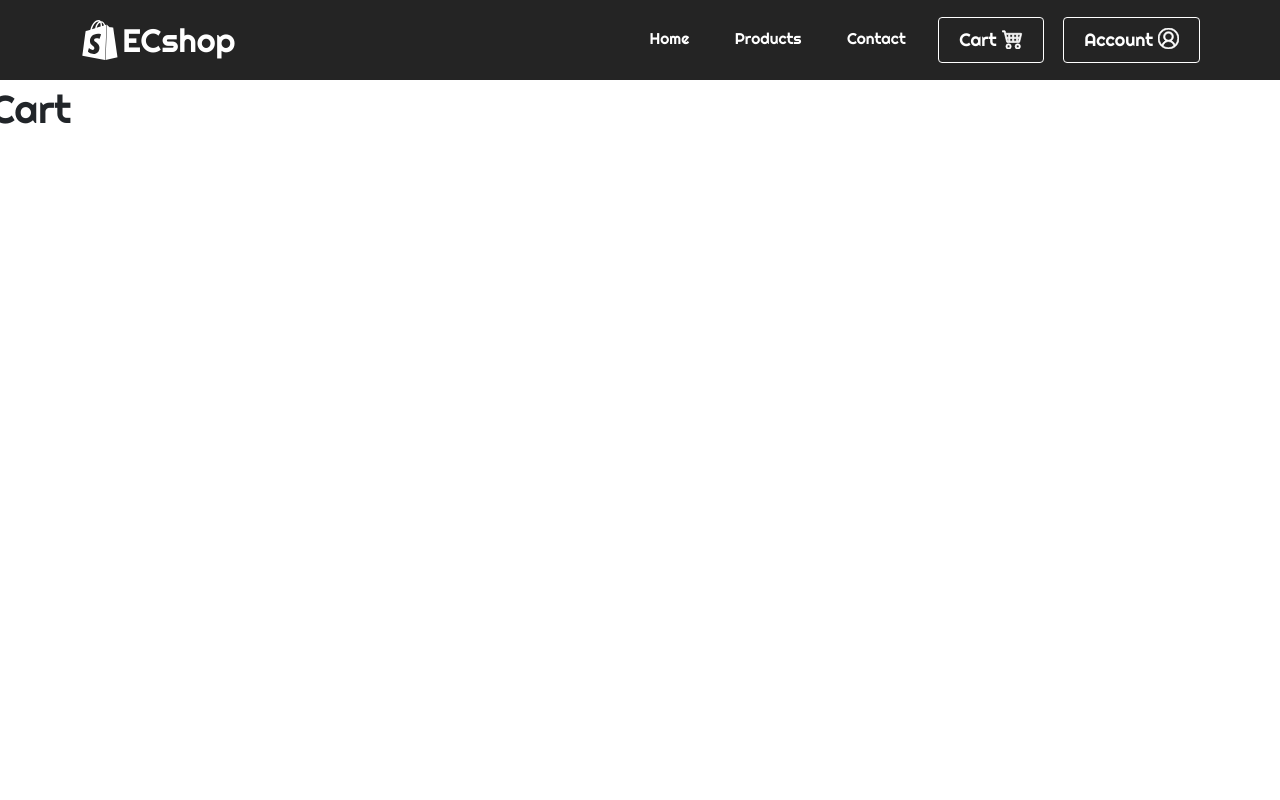
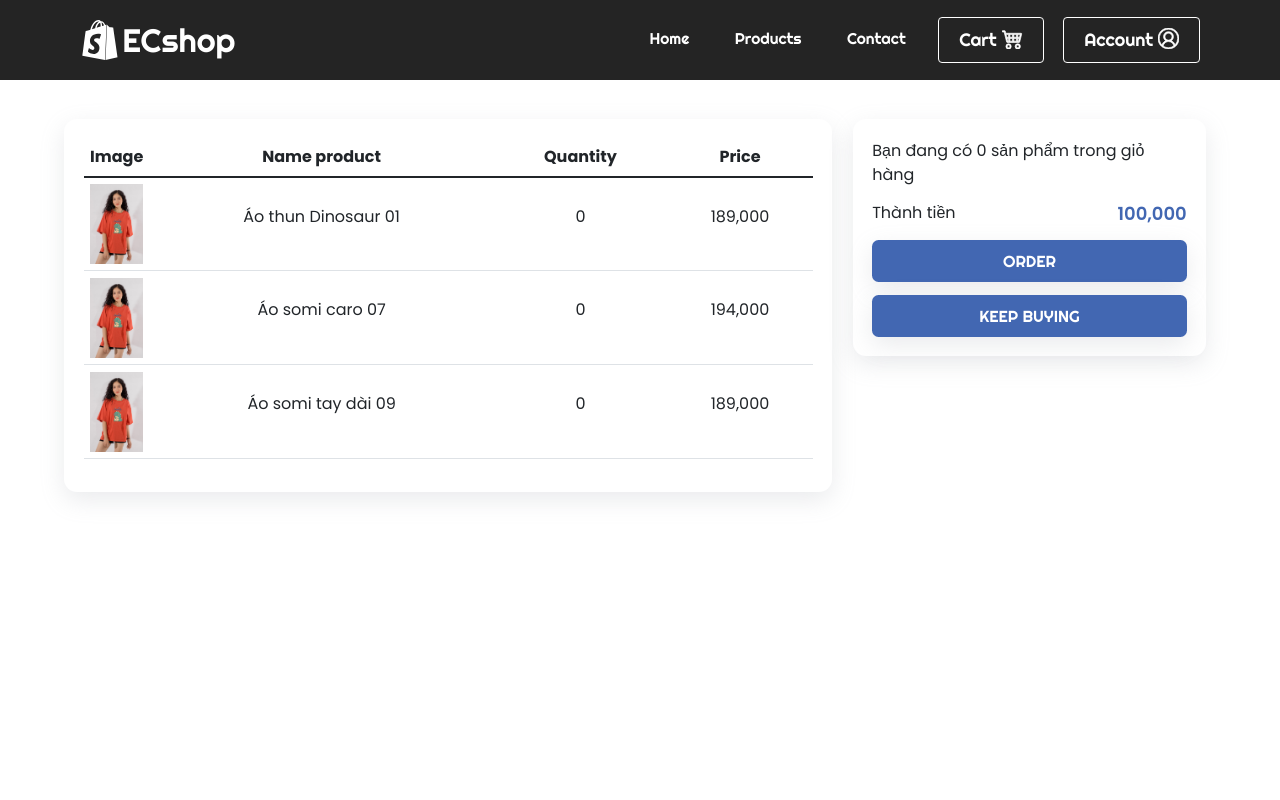
Before and after one commit to etasycandy/Web_BH_ReactJS, a React (Create React App) app: page /cart in a window 1280 px wide. Shown: the top 800 px of the page. Built offline with nearby package versions, Linux system fonts and the light colour scheme.

Commit message:
Update page cart

```diff
--- /dev/null
+++ b/src/assets/fake-data/cart.js
@@ -0,0 +1,24 @@
+import product_01_image_01 from "../img/products/product-01 (1).jpg";
+
+const cart = [
+  {
+    id: "cart01",
+    image: product_01_image_01,
+    name: "Áo thun Dinosaur 01",
+    price: 189000,
+  },
+  {
+    id: "cart02",
+    image: product_01_image_01,
+    name: "Áo somi caro 07",
+    price: 194000,
+  },
+  {
+    id: "cart03",
+    image: product_01_image_01,
+    name: "Áo somi tay dài 09",
+    price: 189000,
+  },
+];
+
+export default cart;
--- a/src/assets/sass/components/_listCard.scss
+++ b/src/assets/sass/components/_listCard.scss
@@ -1,5 +1,5 @@
 .list {
   margin: 2rem 0 2rem 0;
   width: 90%;
-  max-width: 1200px;
+  max-width: 1300px;
 }
--- /dev/null
+++ b/src/assets/sass/components/pages/_cart.scss
@@ -0,0 +1,82 @@
+tr th,
+tr td {
+  font-family: "Poppins", sans-serif;
+  font-size: medium;
+  text-align: center;
+}
+
+.font__family {
+  font-family: "Poppins", sans-serif;
+}
+
+.cart {
+  width: 90%;
+  max-width: 1300px;
+  margin: 0 auto;
+  font-family: "Poppins", sans-serif;
+
+  &__list-product {
+    height: max-content;
+    background-color: #fff;
+    box-shadow: $box-shadow;
+    padding: 1.5rem;
+    border-radius: 1rem;
+
+    &__image {
+      width: 5rem;
+      height: 5rem;
+      img {
+        width: 100%;
+      }
+    }
+  }
+
+  &__bill {
+    &__content {
+      margin-left: 3%;
+      width: 97%;
+      font-size: medium;
+      background-color: #fff;
+      font-family: "Poppins", sans-serif;
+      padding: 1.5rem;
+      box-shadow: $box-shadow;
+      border-radius: 1rem;
+
+      @media only screen and (max-width: 992px) {
+        width: 60%;
+        margin: 0 auto;
+        margin-top: 2rem;
+      }
+
+      @include mobile {
+        width: 100%;
+      }
+
+      &__sum {
+        display: flex;
+        align-items: center;
+        justify-content: space-between;
+
+        &__price {
+          color: #4267b2;
+          font-size: large;
+          font-weight: 600;
+        }
+      }
+
+      button {
+        width: 100%;
+        padding: 0.7rem 1rem;
+        border-radius: 0.5rem;
+        border: none;
+        background-color: #4267b2;
+        color: #fff;
+        box-shadow: $box-shadow;
+
+        &:hover {
+          background-color: #01823c;
+        }
+      }
+    }
+  }
+}
--- a/src/assets/sass/components/pages/_productPage.scss
+++ b/src/assets/sass/components/pages/_productPage.scss
@@ -1,6 +1,6 @@
 .product-page {
   width: 90%;
-  max-width: 1200px;
+  max-width: 1300px;
   margin: 0 auto;
 
   &__suggestion {
--- a/src/assets/sass/index.scss
+++ b/src/assets/sass/index.scss
@@ -21,7 +21,7 @@
 @import "./components/pages/contact";
 @import "./components/pages/products";
 @import "./components/pages/productPage";
-
+@import "./components//pages/cart";
 @import "./components/pages/error";
 
 @import "./components//pages/account";
--- /dev/null
+++ b/src/components/CartView.js
@@ -0,0 +1,40 @@
+import React from "react";
+import numberWithCommas from "../utils/numberWithCommas";
+
+const CartView = (props) => {
+  return (
+    <tr>
+      <td className="cart__list-product__image ">
+        <div className="d-flex justify-content-center align-items-center">
+          <img src={props.image} alt="" />
+        </div>
+      </td>
+      <td>
+        <div
+          className="font__family d-flex justify-content-center align-items-center"
+          style={{ height: "5rem" }}
+        >
+          {props.name}
+        </div>
+      </td>
+      <td>
+        <div
+          className="font__family d-flex justify-content-center align-items-center"
+          style={{ height: "5rem" }}
+        >
+          {0}
+        </div>
+      </td>
+      <td>
+        <div
+          className="font__family d-flex justify-content-center align-items-center"
+          style={{ height: "5rem" }}
+        >
+          {numberWithCommas(props.price)}
+        </div>
+      </td>
+    </tr>
+  );
+};
+
+export default CartView;
--- a/src/components/pages/Cart.js
+++ b/src/components/pages/Cart.js
@@ -1,11 +1,59 @@
 import React from "react";
 
 import Helmet from "../Helmet";
+import { Link } from "react-router-dom";
+
+import cart from "../../assets/fake-data/cart";
+import CartView from "../CartView";
+
+import numberWithCommas from "../../utils/numberWithCommas";
 
 function Cart() {
   return (
     <Helmet title="Cart">
-      <div className="row cart">Cart</div>
+      <div className="row cart mt-5 mb-5">
+        <div className="col-md-12 col-lg-8 cart__list-product">
+          <table className="table table-hover">
+            <thead className="thead-dark">
+              <tr>
+                <th scope="col">Image</th>
+                <th scope="col">Name product</th>
+                <th scope="col">Quantity</th>
+                <th scope="col">Price</th>
+              </tr>
+            </thead>
+            <tbody>
+              {cart.map((item) => (
+                <CartView
+                  key={item.id}
+                  name={item.name}
+                  image={item.image}
+                  price={Number(item.price)}
+                />
+              ))}
+            </tbody>
+          </table>
+        </div>
+        <div className="col-md-12 col-lg-4 cart__bill">
+          <div className="cart__bill__content">
+            <p>Bạn đang có {0} sản phẩm trong giỏ hàng</p>
+            <div className="cart__bill__content__sum">
+              <p>Thành tiền</p>
+              <p className="cart__bill__content__sum__price">
+                {numberWithCommas(100000)}
+              </p>
+            </div>
+            <div className="cart__bill__content__order mb-3">
+              <button>ORDER</button>
+            </div>
+            <div className="cart__bill__content__order">
+              <Link to="/products">
+                <button>KEEP BUYING</button>
+              </Link>
+            </div>
+          </div>
+        </div>
+      </div>
     </Helmet>
   );
 }
```
